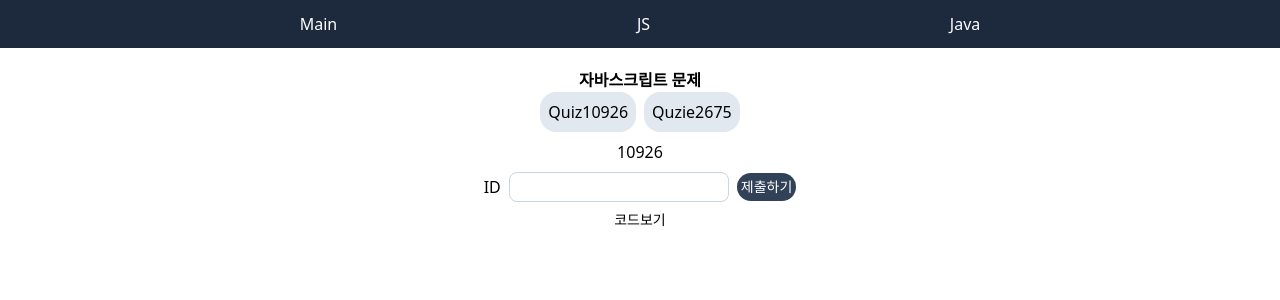
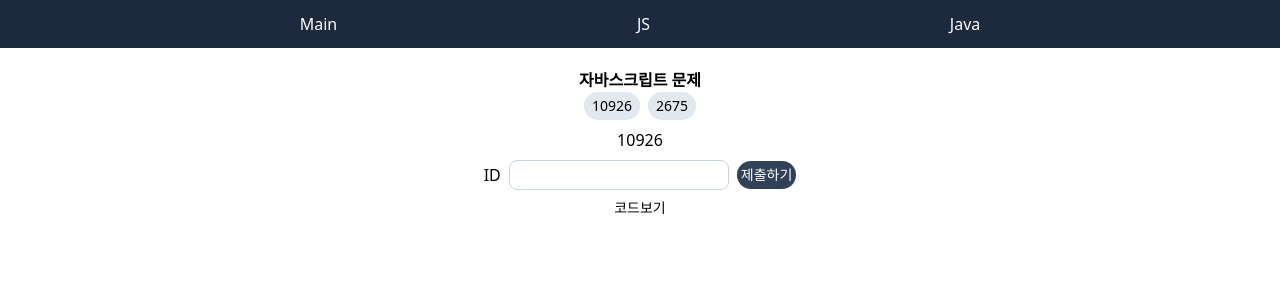
Before and after one commit to kimej214/codestudy, a React (Vite) app: page /js/10926 in a window 1280 px wide. Shown: the top 300 px of the page. Built offline with nearby package versions, Linux system fonts and the light colour scheme.

Commit message:
[UI] UI 부분 변동

```diff
--- a/src/component/js/Quiz10926.jsx
+++ b/src/component/js/Quiz10926.jsx
@@ -152,7 +152,10 @@ const Quiz10926 = () => {
             className="border border-slate-300 rounded-lg bg-white py-1 px-2 text-sm"
           />
         </div>
-        <button className="rounded-2xl p-1 bg-slate-700 text-white text-sm">
+        <button
+          type="submit"
+          className="cursor-pointer rounded-2xl p-1 bg-slate-700 text-white text-sm"
+        >
           제출하기
         </button>
       </form>
--- a/src/component/js/Quiz2675.jsx
+++ b/src/component/js/Quiz2675.jsx
@@ -232,7 +232,10 @@ const Quiz2675 = () => {
           value={text}
           onChange={(e) => setText(e.target.value)}
         />
-        <button className="rounded-2xl p-1 bg-slate-700 text-white text-sm">
+        <button
+          type="submit"
+          className="cursor-pointer rounded-2xl p-1 bg-slate-700 text-white text-sm"
+        >
           제출하기
         </button>
       </form>
--- a/src/pages/Js.jsx
+++ b/src/pages/Js.jsx
@@ -1,17 +1,17 @@
 import { Link, Outlet } from "react-router-dom";
 
 const Js = () => {
-  const css = "inline-flex p-2 bg-slate-200 rounded-2xl";
+  const quizBtnCss = "inline-flex px-2 py-1 bg-slate-200 rounded-2xl text-sm";
 
   return (
     <div className="flex flex-col w-full mt-5">
       <span className="font-semibold text-center">자바스크립트 문제</span>
       <div className="flex justify-center gap-2">
-        <Link to="10926" className={css}>
-          Quiz10926
+        <Link to="10926" className={quizBtnCss}>
+          10926
         </Link>
-        <Link to="2675" className={css}>
-          Quzie2675
+        <Link to="2675" className={quizBtnCss}>
+          2675
         </Link>
       </div>
       <Outlet />
```
